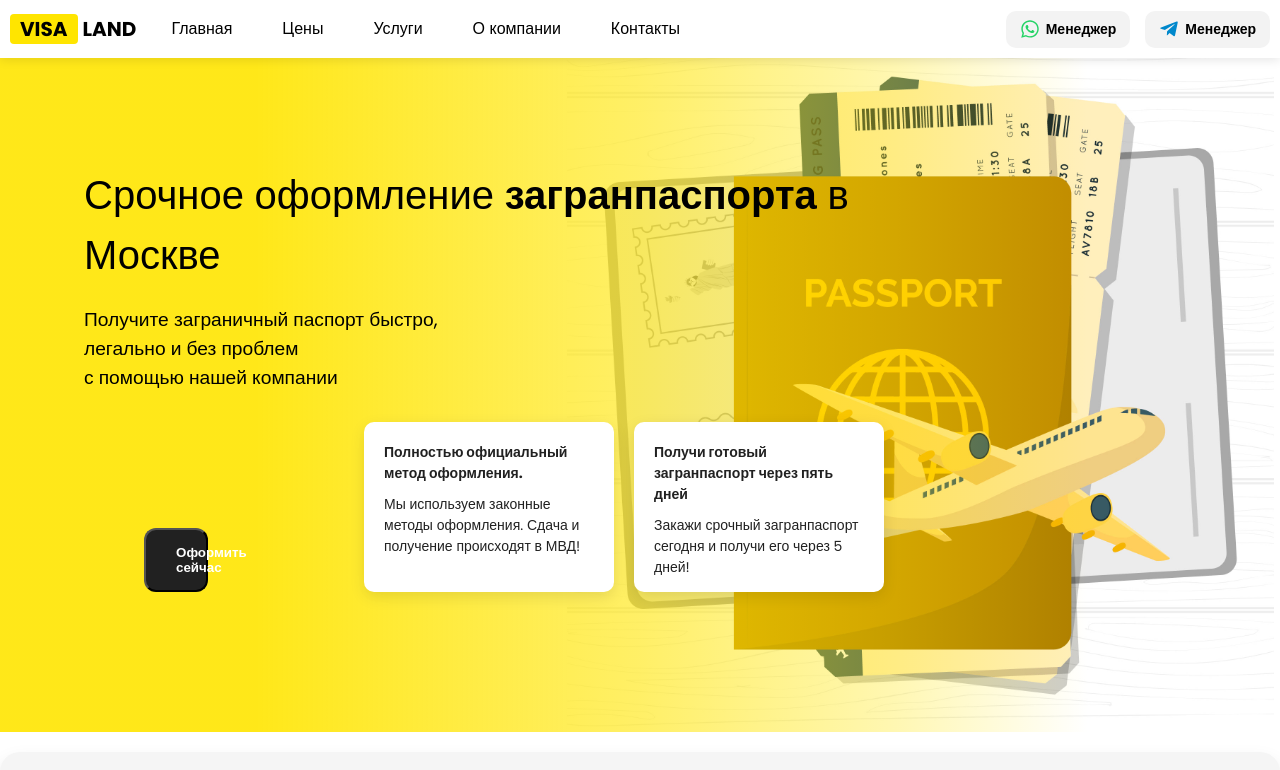
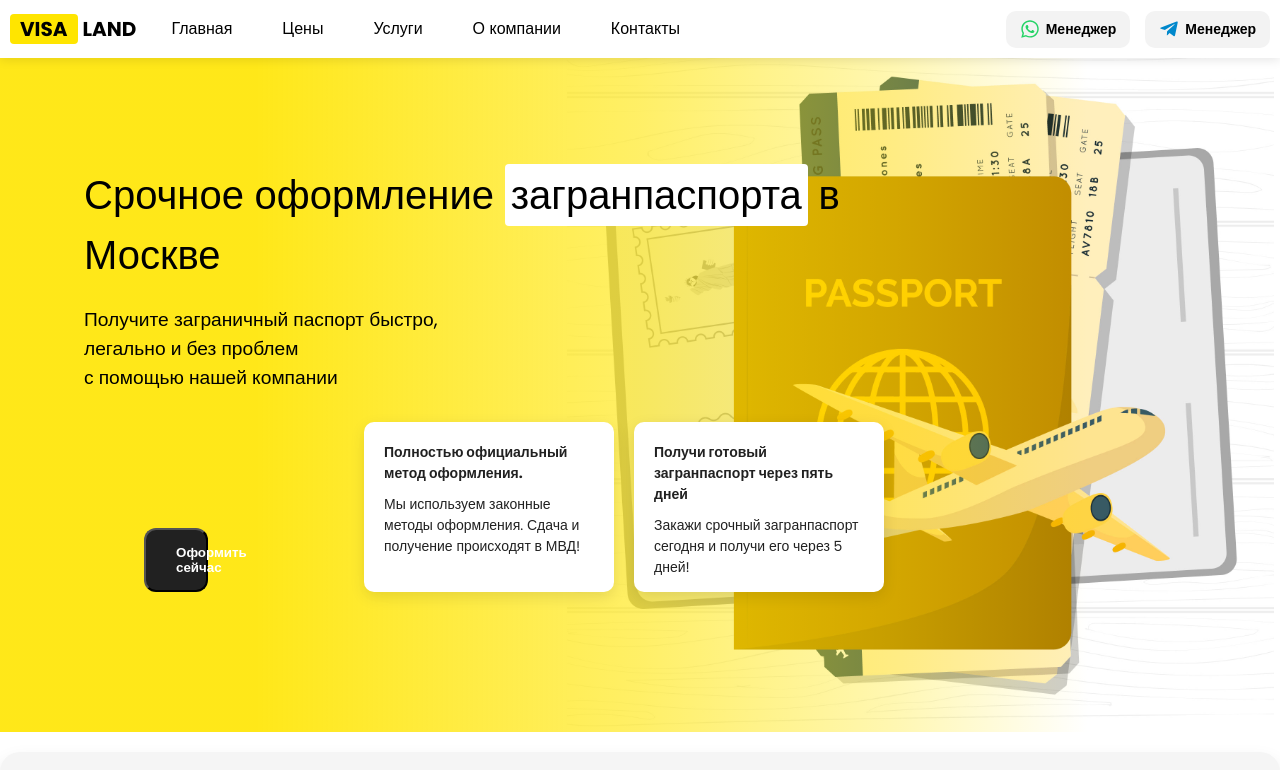
Before and after one commit to ElenaSoshina/visaland, a React (Create React App) app: page / in a window 1280 px wide. Shown: the top 770 px of the page. Built offline with nearby package versions, Linux system fonts and the light colour scheme.

Commit message:
change title in hero

```diff
--- a/src/components/HeroSection/HeroSection.module.css
+++ b/src/components/HeroSection/HeroSection.module.css
@@ -31,15 +31,15 @@
 }
 
 .bgHighlight {
-    /*background: white;*/
-    /*color: black;*/
-    /*padding: 3px 6px;*/
-    /*border-radius: 4px;*/
+    background: white;
+    color: black;
+    padding: 3px 6px;
+    border-radius: 4px;
 
     /*font-style: italic; !* Курсив *!*/
     /*color: black; !* Контрастный цвет *!*/
     /*text-shadow: 2px 2px 5px rgba(0, 0, 0, 0.3); !* Тень *!*/
-    font-weight: 600;
+    /*font-weight: 600;*/
 
 
 }
```
